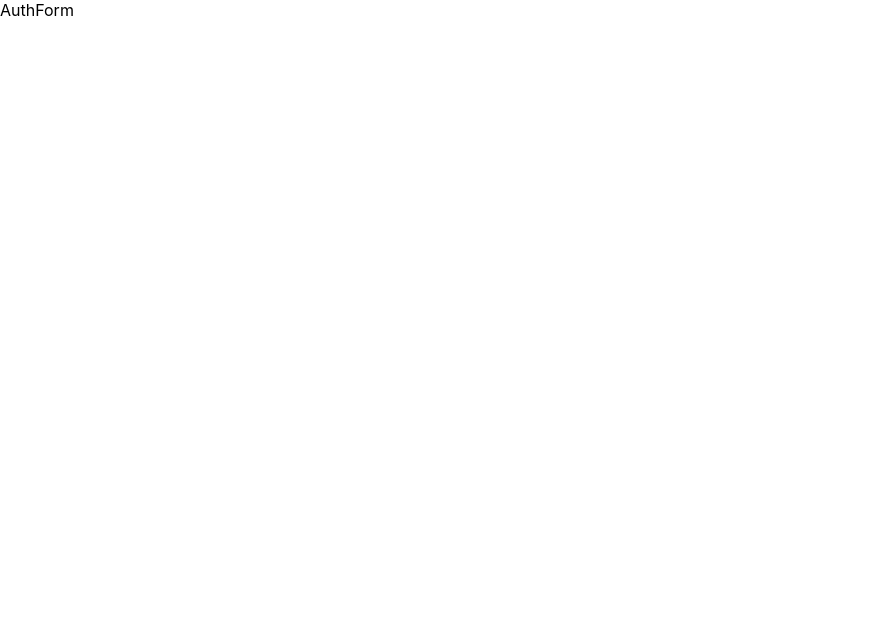
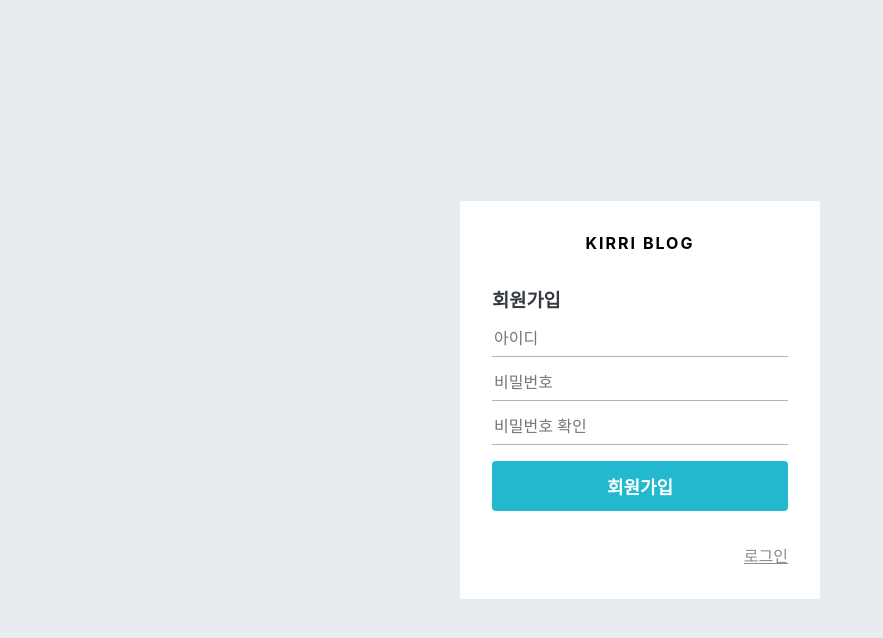
Before and after one commit to cdcoc0/blog-frontend, a React (Create React App) app: page /register in a window 1280 px wide. Shown: the top 638 px of the page, without its empty margins (0-883 px from the left). Built offline with nearby package versions, Linux system fonts and the light colour scheme.

Commit message:
Login, Register UI

```diff
--- a/src/components/auth/AuthForm.js
+++ b/src/components/auth/AuthForm.js
@@ -1,14 +1,79 @@
 import React from "react";
 import styled from "styled-components";
+import palette from "../../lib/styles/palette";
+import {Link} from 'react-router-dom';
+import Button from "../common/Button";
 
 /* 회원가입 또는 로그인 폼을 보여줌 */
 
-const AuthFormBlock = styled.div``;
+const AuthFormBlock = styled.div`
+    h3 {
+        margin: 0;
+        color: ${palette.gray[8]};
+        margin-bottom: 1rem;
+    }
+`;
 
-const AuthForm = () => {
+/* 스타일링된 input */
+const StyledInput = styled.input`
+    font-size: 1rem;
+    border: none;
+    border-bottom: 1px solid ${palette.gray[5]};
+    padding-bottom: 0.5rem;
+    outline: none;
+    width: 100%;
+    &:focus {
+        color: $oc-teal-7;
+        border-bottom: 1px solid ${palette.gray[7]};
+    }
+    & + & {
+        margin-top: 1rem;
+    }
+`;
+
+/* 폼 하단에 로그인 혹은 회원가입 링크를 보여 줌 */
+const Footer = styled.div`
+    margin-top: 2rem;
+    text-align: right;
+    a {
+        color: ${palette.gray[6]};
+        text-decoration: underline;
+        &:hover {
+            color: ${palette.gray[9]};
+        }
+    }
+`;
+
+const ButtonWithMarginTop = styled(Button)`
+    margin-top: 1rem;
+`
+
+const textMap = {
+    login: '로그인',
+    register: '회원가입'
+}
+
+const AuthForm = ({type}) => {
+    const text = textMap[type];
     return (
         <AuthFormBlock>
-            AuthForm
+            <h3>{text}</h3>
+            <form>
+                <StyledInput autoComplete="username" name="username" placeholder="아이디" />
+                <StyledInput autoComplete="new-password" name="password" placeholder="비밀번호" type="password" />
+                {type === 'register' && (
+                    <StyledInput autoComplete="new-password" name="passwordConfirm" placeholder="비밀번호 확인" type="password" />
+                )}
+                <ButtonWithMarginTop cyan fullWidth>{text}</ButtonWithMarginTop>
+            </form>
+            <Footer>
+                {type === 'login' ? (
+                    <Link to="/register">회원가입</Link>
+                ) : (
+                    <Link to="/login">로그인</Link>
+                )}
+
+            </Footer>
         </AuthFormBlock>
     );
 }
--- a/src/components/auth/AuthTemplate.js
+++ b/src/components/auth/AuthTemplate.js
@@ -1,14 +1,50 @@
 import React from "react";
 import styled from "styled-components";
+import palette from "../../lib/styles/palette";
+import {Link} from 'react-router-dom';
 
 /* 회원가입, 로그인 페이지의 레이아웃을 담당하는 컴포넌트 */
 
-const AuthTemplateBlock = styled.div``;
+/* 화면 전체를 채움 */
+const AuthTemplateBlock = styled.div`
+    position: absolute;
+    left: 0;
+    top: 0;
+    bottom: 0;
+    right: 0;
+    background: ${palette.gray[2]};
+    /* flex로 내부 내용 중앙 정렬 */
+    display: flex;
+    flex-direction: column;
+    justify-content: center;
+    align-items: center;
+`;
+
+/* 흰색 박스 */
+const WhiteBox = styled.div`
+    .logo-area {
+        display: block; //요소 앞뒤로 줄바꿈
+        padding-bottom: 2rem;
+        text-align: center;
+        font-weight: bold;
+        letter-spacing: 2px;
+    }
+    box-shadow: 0 0 8px rgba(0, 0, 0, 0.025);
+    padding: 2rem;
+    width: 360px;
+    background: white;
+    border-radius: 2px;
+`
 
 const AuthTemplate = ({children}) => {
     return (
         <AuthTemplateBlock>
-            {children}
+            <WhiteBox>
+                <div className="logo-area">
+                    <Link to="/">KIRRI BLOG</Link>
+                </div>
+                {children}
+            </WhiteBox>
         </AuthTemplateBlock>
     );
 }
--- a/src/components/common/Button.js
+++ b/src/components/common/Button.js
@@ -1,5 +1,5 @@
 import React from 'react';
-import styled from 'styled-components';
+import styled, {css} from 'styled-components';
 import palette from '../../lib/styles/palette';
 
 const StyledButton = styled.button`
@@ -16,6 +16,24 @@
     &:hover {
         background: ${palette.gray[6]};
     }
+
+    ${props =>
+        props.fullWidth &&
+        css`
+            padding-top: 0.75rem;
+            padding-bottom: 0.75rem;
+            width: 100%;
+            font-size: 1.125rem;
+    `}
+
+    ${props =>
+        props.cyan &&
+        css`
+            background: ${palette.cyan[5]};
+            &:hover {
+                background: ${palette.cyan[4]};
+            }
+    `}
 `;
 
 const Button = props => <StyledButton {...props} />;
--- a/src/pages/LoginPage.js
+++ b/src/pages/LoginPage.js
@@ -5,7 +5,7 @@
 const LoginPage = () => {
     return (
         <AuthTemplate>
-            <AuthForm />
+            <AuthForm type="login" />
         </AuthTemplate>
     );
 }
--- a/src/pages/RegisterPage.js
+++ b/src/pages/RegisterPage.js
@@ -5,7 +5,7 @@
 const RegisterPage = () => {
     return (
         <AuthTemplate>
-            <AuthForm />
+            <AuthForm type="register" />
         </AuthTemplate>
     );
 }
```
